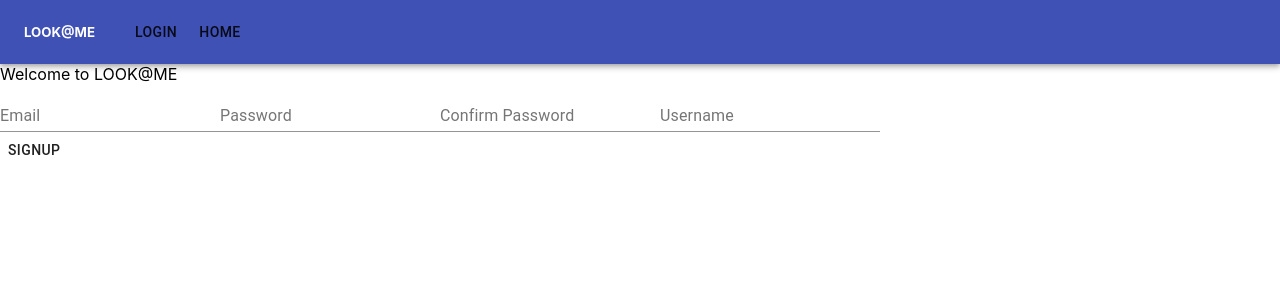
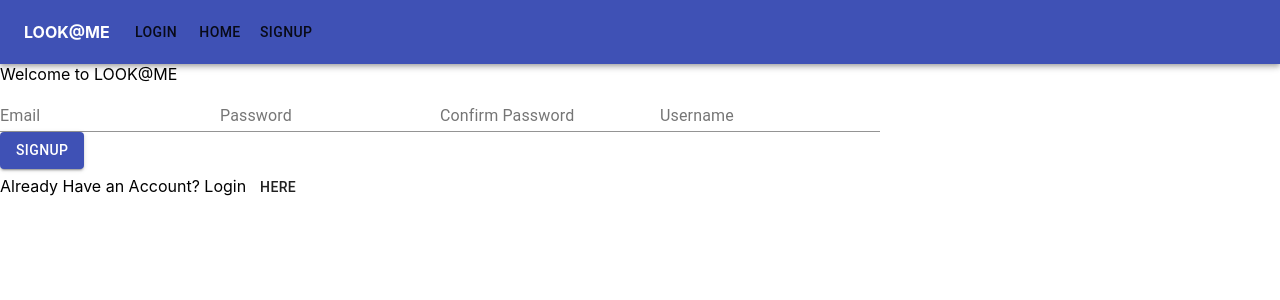
Before and after one commit to AydenApollo/social-media, a React (Create React App) app: page / in a window 1280 px wide. Shown: the top 300 px of the page. Built offline with nearby package versions, Linux system fonts and the light colour scheme.

Commit message:
more design

```diff
--- a/src/App.js
+++ b/src/App.js
@@ -1,6 +1,7 @@
 import AppBar from '@material-ui/core/AppBar';
 import Toolbar from '@material-ui/core/Toolbar';
 import Box from '@material-ui/core/Box';
+import Button from '@material-ui/core/Button';
 
 import {BrowserRouter, Route, Link, Switch} from 'react-router-dom';
 import { Provider } from 'react-redux';
@@ -8,6 +9,7 @@ import { Provider } from 'react-redux';
 import Welcome from './components/welcome';
 import Login from './components/logButton';
 import Home from './components/homeButton';
+import SignUp from './components/signupButton';
 import store from './dispatch/store';
 
 
@@ -18,13 +20,16 @@ function App() {
       <AppBar position="relative">
         <Toolbar>
           <Box display="flex" width={100} alignItems="center">
-            <h5>LOOK@ME</h5>
+            <h4>LOOK@ME</h4>
           </Box>
           <Box>
             <Login/>
           </Box>
           <Box>
             <Home/>
+          </Box>
+          <Box>
+            <Button component={Link} to='/'>SignUp</Button>
           </Box>
         </Toolbar>
       </AppBar>
--- a/src/components/logButton.jsx
+++ b/src/components/logButton.jsx
@@ -7,7 +7,7 @@ class Login extends Component {
     render() {
         return (
             <div>
-                <Button>Login</Button>
+                <Button color="white">Login</Button>
             </div>
         )
     }
--- a/src/components/signupButton.jsx
+++ b/src/components/signupButton.jsx
@@ -7,7 +7,7 @@ class SignUp extends Component {
     render() {
         return (
             <div>
-                <Button>Signup</Button>
+                <Button variant="contained" color="primary">Signup</Button>
             </div>
         )
     }
--- a/src/components/welcome.jsx
+++ b/src/components/welcome.jsx
@@ -1,5 +1,6 @@
 import React, { Component } from 'react';
 import { connect } from 'react-redux';
+import Button from '@material-ui/core/Button';
 
 import Login from './logButton';
 import SignUp from './signupButton';
@@ -20,9 +21,11 @@ class Welcome extends Component {
                 <TextField id="standard-basic" label="Username"/>
                 <div>
                     <SignUp/>
+                    </div>
+                <div>
+                    Already Have an Account? Login<Button>Here</Button>
                 </div>
-
-            </div>
+                </div>
             </form>
         )
     }
```
